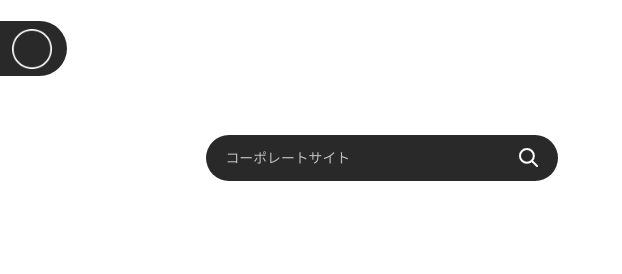
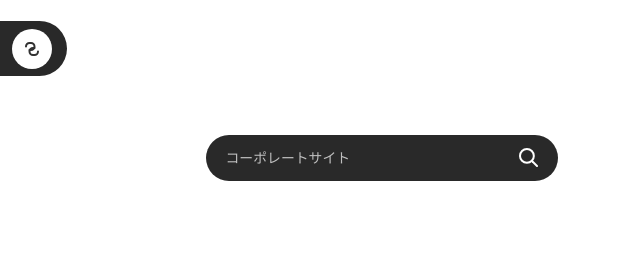
Before and after one commit to moveq-memida/moveq-portfolio-v2, a website: page index.html in a window 1280 px wide. Shown: the top 274 px of the page, 658-1280 px from the left. Drawn offline with Linux system fonts and the light colour scheme.

Commit message:
fix: header icon - chain link style SVG

```diff
--- a/index.html
+++ b/index.html
@@ -17,7 +17,11 @@
         <img src="images/logo.png" alt="MOVE Q." width="144" height="31">
       </a>
       <button class="nav__menu" aria-label="メニューを開く">
-        <img src="images/nav-circle.png" alt="" width="40" height="40">
+        <svg width="40" height="40" viewBox="0 0 40 40" fill="none" xmlns="http://www.w3.org/2000/svg">
+          <circle cx="20" cy="20" r="20" fill="white"/>
+          <path d="M14 17.5C14 15.567 15.567 14 17.5 14H19C20.933 14 22.5 15.567 22.5 17.5C22.5 19.433 20.933 21 19 21H17.5" stroke="#323232" stroke-width="2" stroke-linecap="round"/>
+          <path d="M26 22.5C26 24.433 24.433 26 22.5 26H21C19.067 26 17.5 24.433 17.5 22.5C17.5 20.567 19.067 19 21 19H22.5" stroke="#323232" stroke-width="2" stroke-linecap="round"/>
+        </svg>
       </button>
     </div>
   </nav>
```
